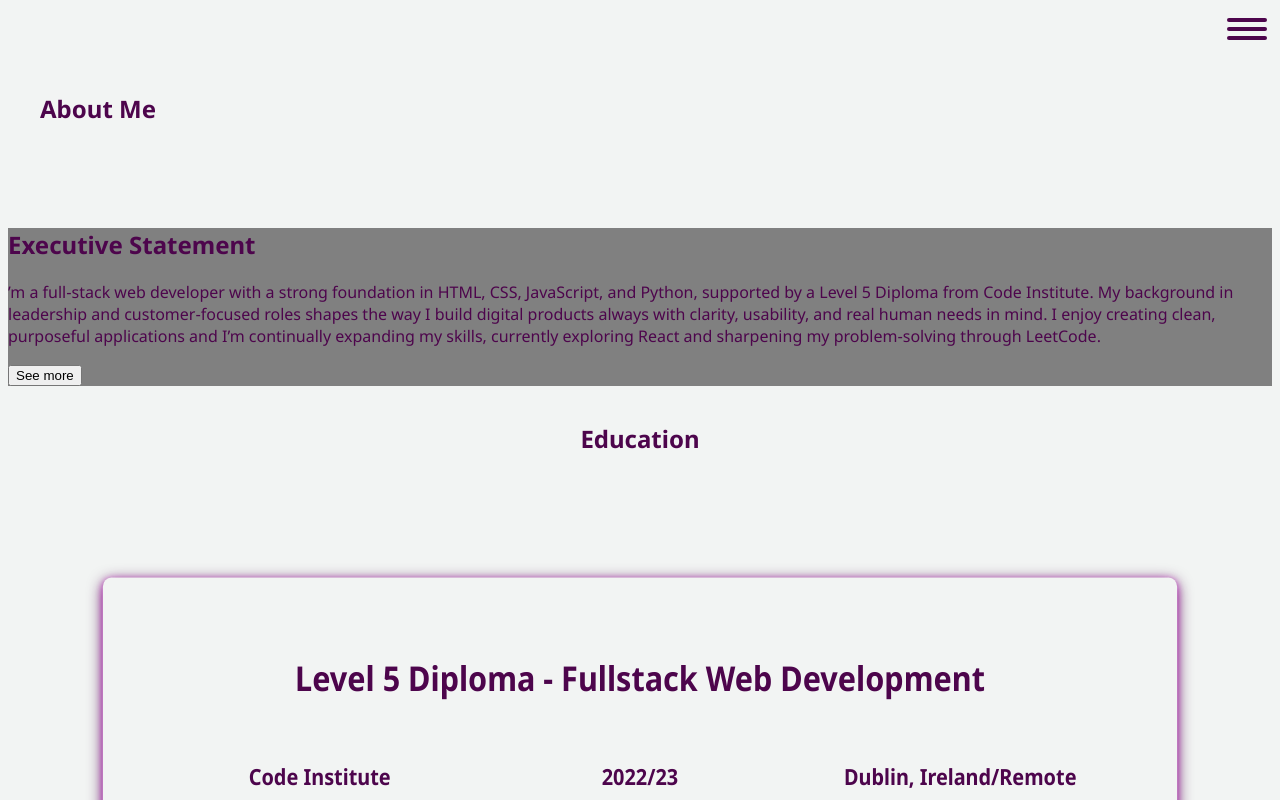
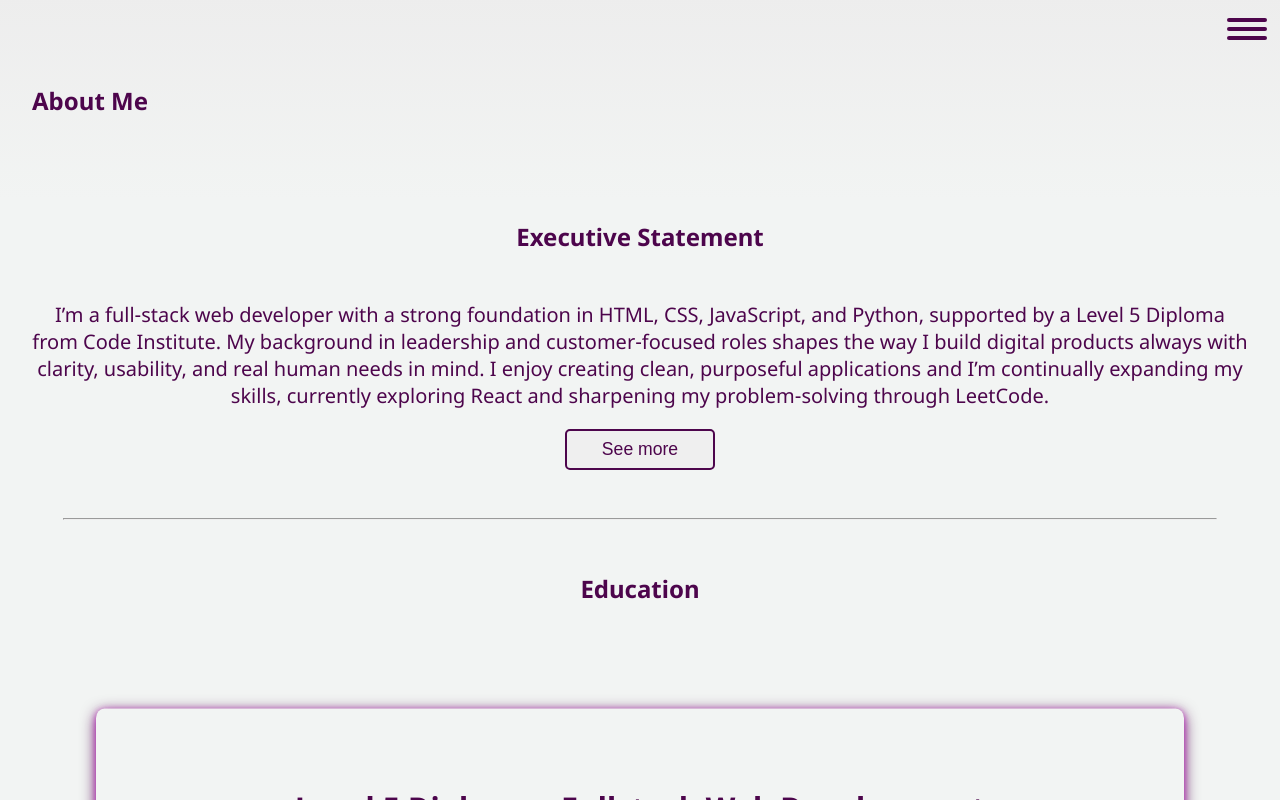
Before and after one commit to 2ndborn/micah-francis.com, a React (Vite) app in the folder micah/: page /about in a window 1280 px wide. Shown: the top 800 px of the page. Built offline with nearby package versions, Linux system fonts and the light colour scheme; a web font is replaced by a local one.

Commit message:
Added the padding and alignment to the executive statement

```diff
--- a/micah/src/App.module.css
+++ b/micah/src/App.module.css
@@ -1,3 +1,4 @@
 body {
     font-family: "Noto Sans", sans-serif;
+    margin: 0;
 }
--- a/micah/src/components/StatementComponent.jsx
+++ b/micah/src/components/StatementComponent.jsx
@@ -1,5 +1,6 @@
 import React, { useState } from 'react';
 import { AnimatePresence, motion } from 'framer-motion';
+import styles from '../styles/HomePage.module.css'
 
 const StatementComponent = () => {
     const [showMore, setShowMore] = useState(false)
@@ -9,11 +10,11 @@ const StatementComponent = () => {
         show: { opacity: 1, y: 0, }
     }
     return (
-        <section style={{ position: "relative", height: "auto", backgroundColor: "grey" }}>
-            <h1>Executive Statement</h1>
-            <div>
+        <section style={{ position: "relative", height: "auto", margin: "1rem 0" }}>
+            <h1 style={{textAlign: 'center', marginBottom: '3rem'}}>Executive Statement</h1>
+            <div style={{paddingLeft: "min(2rem, 5%)", paddingRight: "min(2rem, 5%)", textAlign: 'center', fontSize: "clamp(1rem, 0.909rem + 0.45vw, 1.25rem)"}}>
                 <p>
-                    ’m a full‑stack web developer with a strong foundation
+                    I’m a full‑stack web developer with a strong foundation
                     in HTML, CSS, JavaScript, and Python, supported by a Level
                     5 Diploma from Code Institute. My background in leadership
                     and customer‑focused roles shapes the way I build digital
@@ -31,9 +32,7 @@ const StatementComponent = () => {
                             animate={{ opacity: 1, y: 0, transition: { duration: 1.2, ease: "easeInOut" } }}
                             exit={{ opacity: 0, y: -10, transition: { duration: 0.4, ease: "easeIn" } }}
                         >
-                            <motion.p
-
-                            >
+                            <p>
                                 Before moving into tech, I spent over a decade in roles
                                 that required communication, coaching, and stakeholder
                                 management experiences that now influence how I approach
@@ -45,16 +44,20 @@ const StatementComponent = () => {
                                 of both front‑end and back‑end architecture. I’m passionate
                                 about building products that feel intuitive, solve real problems,
                                 and deliver a great user experience.
-                            </motion.p>
+                            </p>
                         </motion.div>
                     )}
                 </AnimatePresence>
             </div>
-            <div>
-                <button onClick={() => setShowMore(prev => !prev)}>
+            <div style={{ display: "flex", justifyContent: "center",  }}>
+                <button
+                    className={styles.ctaBtn}
+                    onClick={() => setShowMore(prev => !prev)}
+                >
                     {!showMore ? "See more" : "See less"}
                 </button>
             </div>
+            <hr style={{width: "90%", marginTop: "3rem"}}/>
         </section>
     )
 }
--- a/micah/src/pages/AboutMe.jsx
+++ b/micah/src/pages/AboutMe.jsx
@@ -62,7 +62,13 @@ const AboutMe = () => {
 
   return (
     <div>
-      <section style={{height: "25vh", display: "flex", alignItems: "center"}}>
+      <section style={{
+        height: "25vh",
+        display: "flex",
+        alignItems: "center",
+        backgroundImage: "linear-gradient(180deg, hsl(0, 0%, 93%) 0%, transparent 100%)"
+        }}
+      >
         <h1 style={{marginLeft: "2rem"}}>About Me</h1>
       </section>
       <StatementComponent />
--- a/micah/src/pages/Portfolio.jsx
+++ b/micah/src/pages/Portfolio.jsx
@@ -53,7 +53,7 @@ const Portfolio = () => {
 
   return (
     <div>
-      <section style={{height: "25vh", display: "flex", alignItems: "center"}}>
+      <section style={{height: "25vh", display: "flex", alignItems: "center", backgroundImage: "linear-gradient(180deg, hsl(0, 0%, 93%) 0%, transparent 100%)"}}>
           <h1 style={{margin: "2rem"}}>Portfolio</h1>
       </section>
       <section style={{ position: "relative", height: "100vh", overflow: "hidden", zIndex: 0 }}>
--- a/micah/src/styles/AboutMe.module.css
+++ b/micah/src/styles/AboutMe.module.css
@@ -18,7 +18,7 @@
     display: grid;
     grid-template-columns: repeat(3, 1fr);
     grid-template-rows: auto;
-    row-gap: 2rem;
+    row-gap: 1rem;
     margin: 3rem 0px;
     padding-left: min(5rem, 5%);
     padding-right: min(5rem, 5%);
@@ -29,6 +29,7 @@
     justify-content: center;
     align-items: center;
     text-align: center;
+    margin-bottom: 2.25rem;
 }
 
 .qualification {
--- a/micah/src/styles/HomePage.module.css
+++ b/micah/src/styles/HomePage.module.css
@@ -92,7 +92,6 @@
     padding: 0.5rem 1rem;
     color: var(--font-primary);
     border: 2px solid var(--font-primary);
-    /* background-color: var(--cta-secondary); */
     border-radius: 5px;
     cursor: pointer;
     transition: 0.5s ease;
--- a/micah/src/utils/CarouselCard.jsx
+++ b/micah/src/utils/CarouselCard.jsx
@@ -17,7 +17,7 @@ const CarouselCard = ({ active, children, height }) => {
             style={{
                 position: 'relative',
                 height: "auto",
-                // minHeight: '70vh',
+                // backgroundColor: "hsl(0, 0%, 93%)",
                 width: "100%",
                 flexShrink: 0,
                 boxSizing: 'border-box',
```
